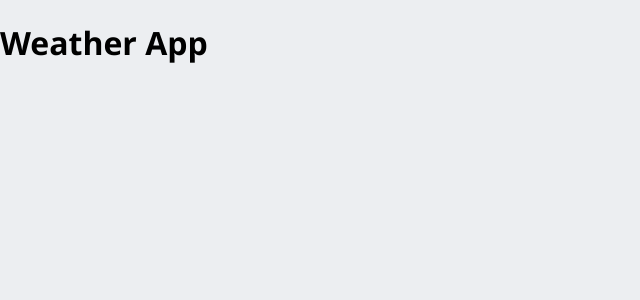
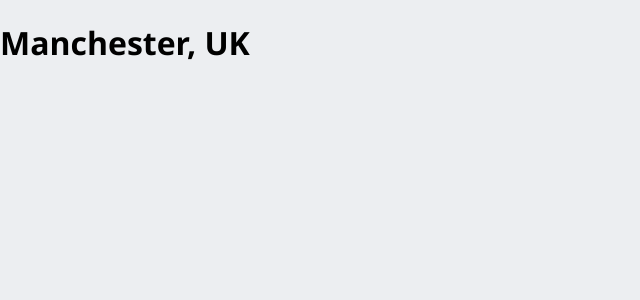
Before and after one commit to HollyJM81/Weather-App, a React (Create React App) app: page / in a window 1280 px wide. Shown: the top 300 px of the page, without its empty margins (0-640 px from the left). Built offline with nearby package versions, Linux system fonts and the light colour scheme.

Commit message:
pass json data to app

```diff
--- a/src/components/App.js
+++ b/src/components/App.js
@@ -1,9 +1,11 @@
 import "../styles/App.css";
+import LocationDetails from "./LocationDetails";
 
-function App() {
+function App(props) {
+	const { location } = props;
 	return (
 		<div className="App">
-			<h1>Weather App</h1>
+			<LocationDetails city={location.city} country={location.country} />
 		</div>
 	);
 }
--- a/src/components/LocationDetails.js
+++ b/src/components/LocationDetails.js
@@ -3,4 +3,11 @@
 // a <h1> tag. Give your <h1> tag an appropriate class name.
 // Export the <LocationDetails /> component from the file.
 
-<LocationDetails />;
+import React from "react";
+
+function LocationDetails(props) {
+	const { city, country } = props;
+	return <h1 className="location">{`${city}, ${country}`}</h1>;
+}
+
+export default LocationDetails;
--- a/src/index.js
+++ b/src/index.js
@@ -2,10 +2,11 @@ import React from "react";
 import ReactDOM from "react-dom/client";
 import "./styles/index.css";
 import App from "./components/App";
+import forecast from "./data/forecast.json";
 
 const root = ReactDOM.createRoot(document.getElementById("root"));
 root.render(
 	<React.StrictMode>
-		<App />
+		<App location={forecast.location} />
 	</React.StrictMode>
 );
```
